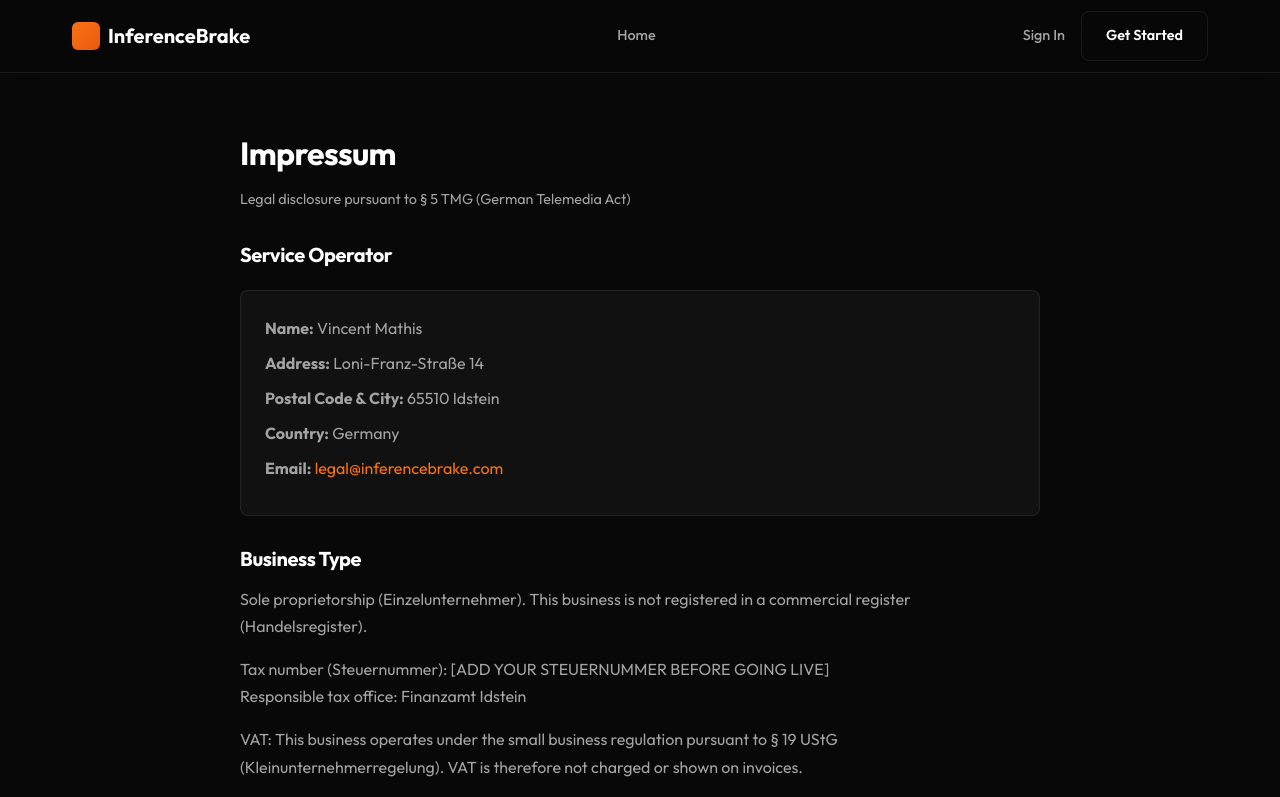
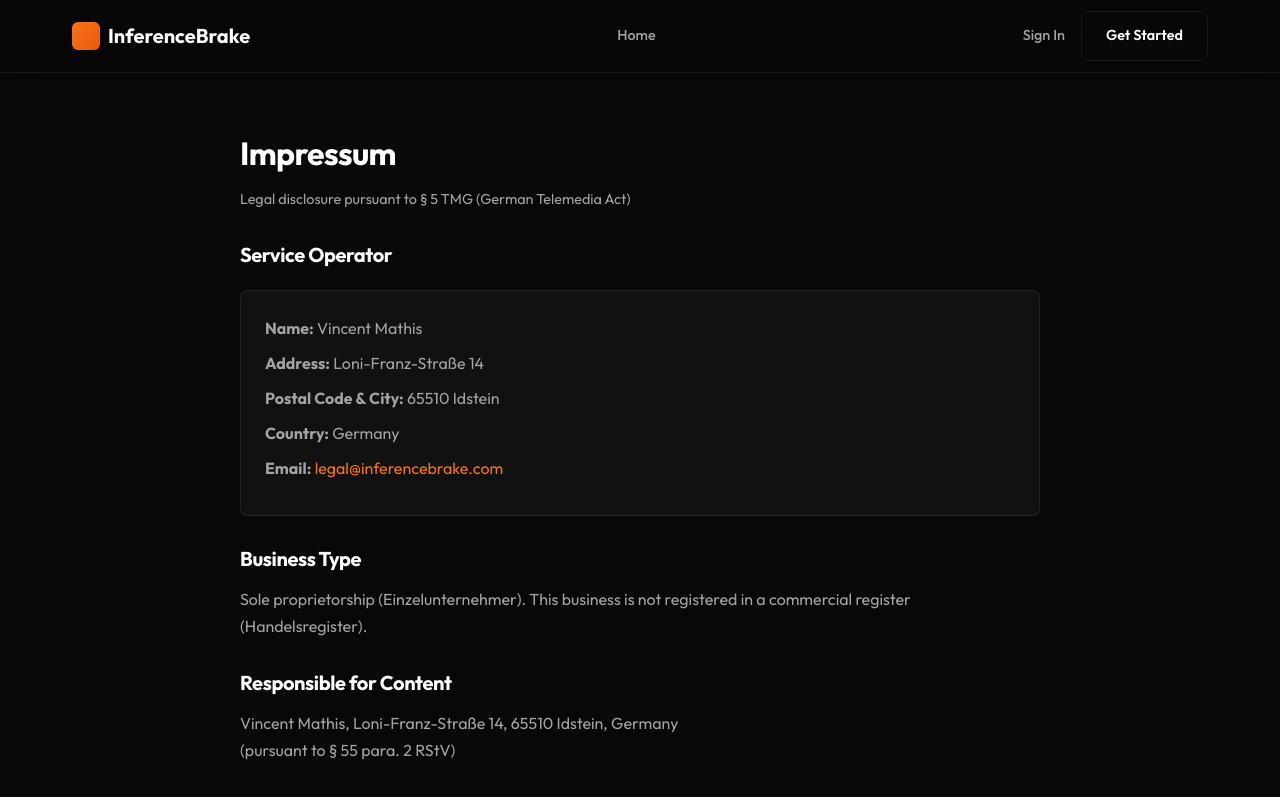
Before and after one commit to InferenceBrake/inference-brake-platform, a SvelteKit app in the folder apps/web/: page /impressum in a window 1280 px wide. Shown: the top 797 px of the page. Built offline with nearby package versions, Linux system fonts and the light colour scheme; no server answers.

Commit message:
Fix: Remove tax/VAT info from impressum during beta

```diff
--- a/apps/web/src/routes/impressum/+page.svelte
+++ b/apps/web/src/routes/impressum/+page.svelte
@@ -26,12 +26,7 @@
 			register (Handelsregister).
 		</p>
 		<p>
-			Tax number (Steuernummer): [ADD YOUR STEUERNUMMER BEFORE GOING LIVE]<br />
-			Responsible tax office: Finanzamt Idstein
-		</p>
-		<p>
-			VAT: This business operates under the small business regulation pursuant to § 19 UStG
-			(Kleinunternehmerregelung). VAT is therefore not charged or shown on invoices.
+			<!-- Tax and VAT info will be added when going live with payments -->
 		</p>
 
 		<h2>Responsible for Content</h2>
```
